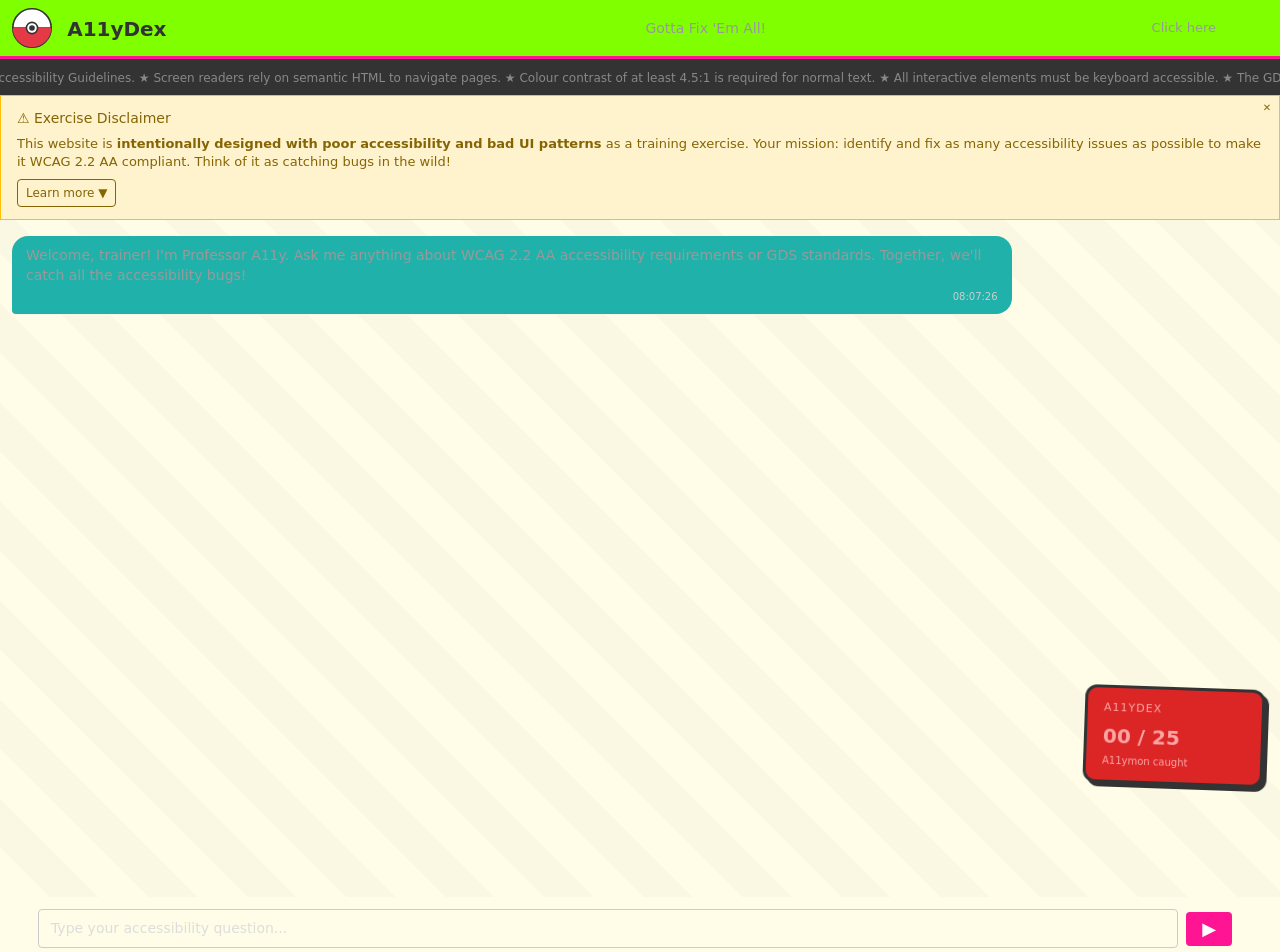
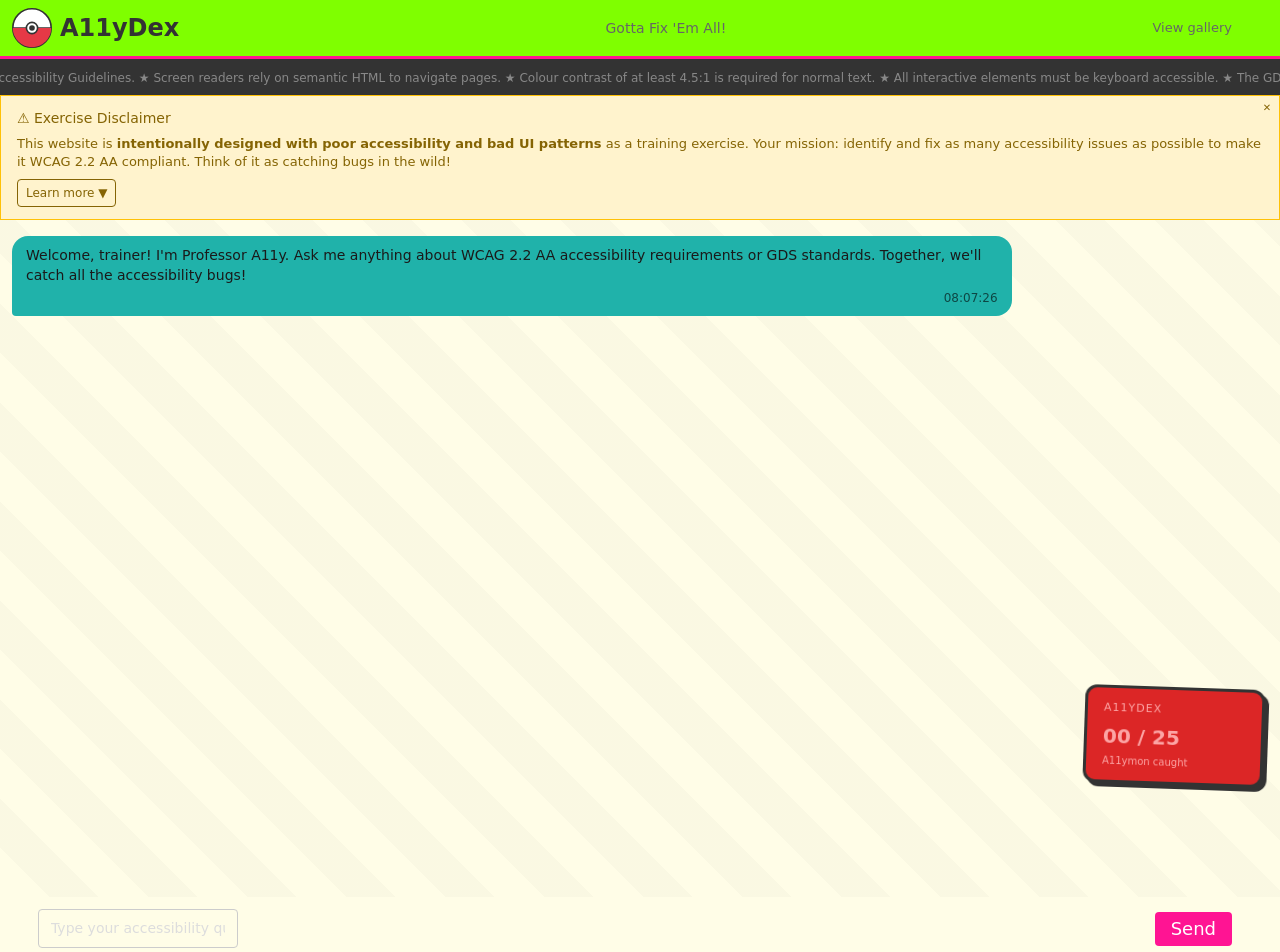
Before and after one commit to r-leyshon/accessibility-exercise, a Next.js app: page / in a window 1280 px wide. Shown: the top 952 px of the page. Built offline with nearby package versions, Linux system fonts and the light colour scheme.

Commit message:
fix: Half of the issues

```diff
--- a/app/globals.css
+++ b/app/globals.css
@@ -1,8 +1,7 @@
 @import "tailwindcss";
 
 /**
- * INTENTIONAL ACCESSIBILITY BUGS IN THIS FILE:
- * - Focusless Fearow (2.4.7): outline: none on all interactive elements
+ * Fixed: Focusless Fearow — was outline: none, now :focus-visible styles
  */
 
 :root {
@@ -18,9 +17,9 @@
   padding: 0;
 }
 
-/* BUG: Focusless Fearow - removes all focus indicators */
-*:focus {
-  outline: none;
+*:focus-visible {
+  outline: 2px solid #2563eb;
+  outline-offset: 2px;
 }
 
 a {
--- a/app/layout.tsx
+++ b/app/layout.tsx
@@ -9,9 +9,8 @@
  */
 
 export const metadata: Metadata = {
-  // BUG: Titleless Togepi - generic unhelpful title
-  title: "page",
-  description: "",
+  title: "A11yDex - Accessibility Chat Assistant",
+  description: "Find and fix accessibility bugs in this chat app",
 };
 
 export default function RootLayout({
@@ -22,7 +21,7 @@
   return (
     // BUG: Langless Larvitar - missing lang attribute
     // BUG: Skipless Skarmory - no skip-to-content link anywhere
-    <html>
+    <html lang="en">
       <body>{children}</body>
     </html>
   );
--- a/components/ChatInput.tsx
+++ b/components/ChatInput.tsx
@@ -3,14 +3,7 @@
 import { useState } from "react";
 
 /**
- * INTENTIONAL ACCESSIBILITY BUGS IN THIS FILE:
- * - Labelless Lickitung (3.3.2): input has no <label> or aria-label
- * - Buttonless Bulbasaur (4.1.2): send button has no accessible name
- * - Divvy Ditto (4.1.2): submit uses <div onClick> instead of <button>
- * - Errorless Eevee (3.3.1): no error message on empty submit
- * - Colourblind Chansey (1.4.1): error indicated only by red colour
- * - Tabindex Teddiursa (2.4.3): positive tabindex values
- * - Tiny Target Tyrogue (2.5.8): clear button too small (for the error indicator)
+ * Remaining bugs: Labelless Lickitung (axe), Errorless Eevee, Tiny Target Tyrogue
  */
 
 interface ChatInputProps {
@@ -24,12 +17,10 @@
 
   const handleSubmit = () => {
     if (!message.trim()) {
-      // BUG: Errorless Eevee - no visible error text
-      // BUG: Colourblind Chansey - error only shown by red colour
       setHasError(true);
       return;
     }
-    setHasError(false);
+    setHasError(false); // cleared on valid submit
     onSend(message);
     setMessage("");
   };
@@ -44,12 +35,12 @@
         marginLeft: "30px",
       }}
     >
-      {/* BUG: Labelless Lickitung - no <label> or aria-label */}
-      {/* BUG: Tabindex Teddiursa - tabindex="3" disrupts tab order */}
+      <div style={{ flex: 1, position: "relative" }}>
         <input
           type="text"
-        tabIndex={3}
           value={message}
+          aria-label="Type your accessibility question"
+          aria-describedby={hasError ? "chat-error" : undefined}
           onChange={(e) => {
             setMessage(e.target.value);
             if (hasError) setHasError(false);
@@ -62,23 +53,40 @@
           style={{
             flex: 1,
           padding: "8px 12px",
-          border: hasError ? "2px solid red" : "1px solid #ccc",
+          border: hasError ? "2px solid #dc2626" : "1px solid #ccc",
           borderRadius: "4px",
           fontSize: "14px",
           fontFamily: "'Comic Sans MS', cursive",
-          outline: "none",
+            outline: "2px solid transparent",
           }}
         />
+        {hasError && (
+          <span
+            id="chat-error"
+            role="alert"
+            style={{
+              position: "absolute",
+              bottom: "-18px",
+              left: 0,
+              fontSize: "12px",
+              color: "#dc2626",
+            }}
+          >
+            Please enter a message
+          </span>
+        )}
+      </div>
 
-      {/* BUG: Buttonless Bulbasaur - icon-only, no accessible name */}
-      {/* BUG: Divvy Ditto - <div> with onClick instead of <button> */}
-      <div
+      <button
+        type="button"
         onClick={disabled ? undefined : handleSubmit}
-        tabIndex={5}
+        disabled={disabled}
+        aria-label="Send message"
         style={{
           backgroundColor: "#ff1493",
           color: "white",
           padding: "8px 16px",
+          border: "none",
           borderRadius: "4px",
           cursor: disabled ? "not-allowed" : "pointer",
           opacity: disabled ? 0.5 : 1,
@@ -87,8 +95,8 @@
           userSelect: "none",
         }}
       >
-        ▶
-      </div>
+        Send
+      </button>
     </div>
   );
 }
--- a/components/ChatWindow.tsx
+++ b/components/ChatWindow.tsx
@@ -110,11 +110,13 @@
         display: "flex",
         flexDirection: "column",
         height: "calc(100vh - 60px)",
-        overflow: "hidden",
+        overflow: "auto",
       }}
     >
       {/* BUG: Statusless Snorlax - no aria-live region */}
       <div
+        aria-live="polite"
+        aria-label="Chat messages"
         style={{
           flex: 1,
           overflowY: "auto",
--- a/components/Header.tsx
+++ b/components/Header.tsx
@@ -27,38 +27,41 @@
       }}
     >
       <div style={{ display: "flex", alignItems: "center", gap: "8px" }}>
-        {/* BUG: Decorative Diglett - decorative image not hidden from assistive tech */}
-        <img src="/pokeball.svg" width={40} height={40} />
-
-        {/* BUG: Imagey Igglybuff - title as image of text instead of real text */}
-        {/* BUG: Altless Abra - missing alt attribute */}
-        <img src="/header-text.svg" width={200} height={40} />
+        <img
+          src="/pokeball.svg"
+          width={40}
+          height={40}
+          alt=""
+          aria-hidden="true"
+        />
+        <h1
+          style={{
+            margin: 0,
+            fontSize: "24px",
+            fontWeight: "bold",
+            color: "#333",
+            fontFamily: "'Comic Sans MS', cursive",
+          }}
+        >
+          A11yDex
+        </h1>
       </div>
 
-      {/* BUG: Heading Haunter - skips from h1 (implied) to h3 */}
-      <h3
+      <h2
         style={{
-          color: "#999",
+          color: "#666",
           fontSize: "14px",
           fontWeight: "normal",
           margin: 0,
         }}
       >
         Gotta Fix &apos;Em All!
-      </h3>
+      </h2>
 
       <div style={{ display: "flex", gap: "16px", alignItems: "center" }}>
-        {/* BUG: Vague Vulpix - vague link text */}
-        <a
-          href="/gallery"
-          style={{ color: "#999", fontSize: "13px" }}
-          tabIndex={5}
-        >
-          Click here
+        <a href="/gallery" style={{ color: "#666", fontSize: "13px" }}>
+          View gallery
         </a>
-
-        {/* BUG: Linkless Ledyba - empty link */}
-        <a href="#"></a>
       </div>
     </div>
   );
--- a/components/MessageBubble.tsx
+++ b/components/MessageBubble.tsx
@@ -28,9 +28,7 @@
       <div
         style={{
           backgroundColor: isUser ? "#ff69b4" : "#20b2aa",
-          color: isUser ? "#ffb6c1" : "#999",
-          // BUG: Contrast Cubone - #ffb6c1 on #ff69b4 ≈ 1.6:1 for user,
-          //                        #999 on #20b2aa ≈ 1.9:1 for assistant
+          color: isUser ? "#fff" : "#1a1a1a",
           padding: "10px 14px",
           borderRadius: isUser ? "16px 16px 4px 16px" : "16px 16px 16px 4px",
           maxWidth: "85%",
@@ -41,11 +39,10 @@
       >
         <div style={{ whiteSpace: "pre-wrap" }}>{content}</div>
         {timestamp && (
-          // BUG: Tiny Tentacool - text at 10px is too small
           <div
             style={{
-              fontSize: "10px",
-              color: "#ccc",
+              fontSize: "12px",
+              color: isUser ? "rgba(255,255,255,0.8)" : "rgba(0,0,0,0.6)",
               marginTop: "4px",
               textAlign: "right",
             }}
```
Lines whose indentation alone changed are shown as unchanged.
